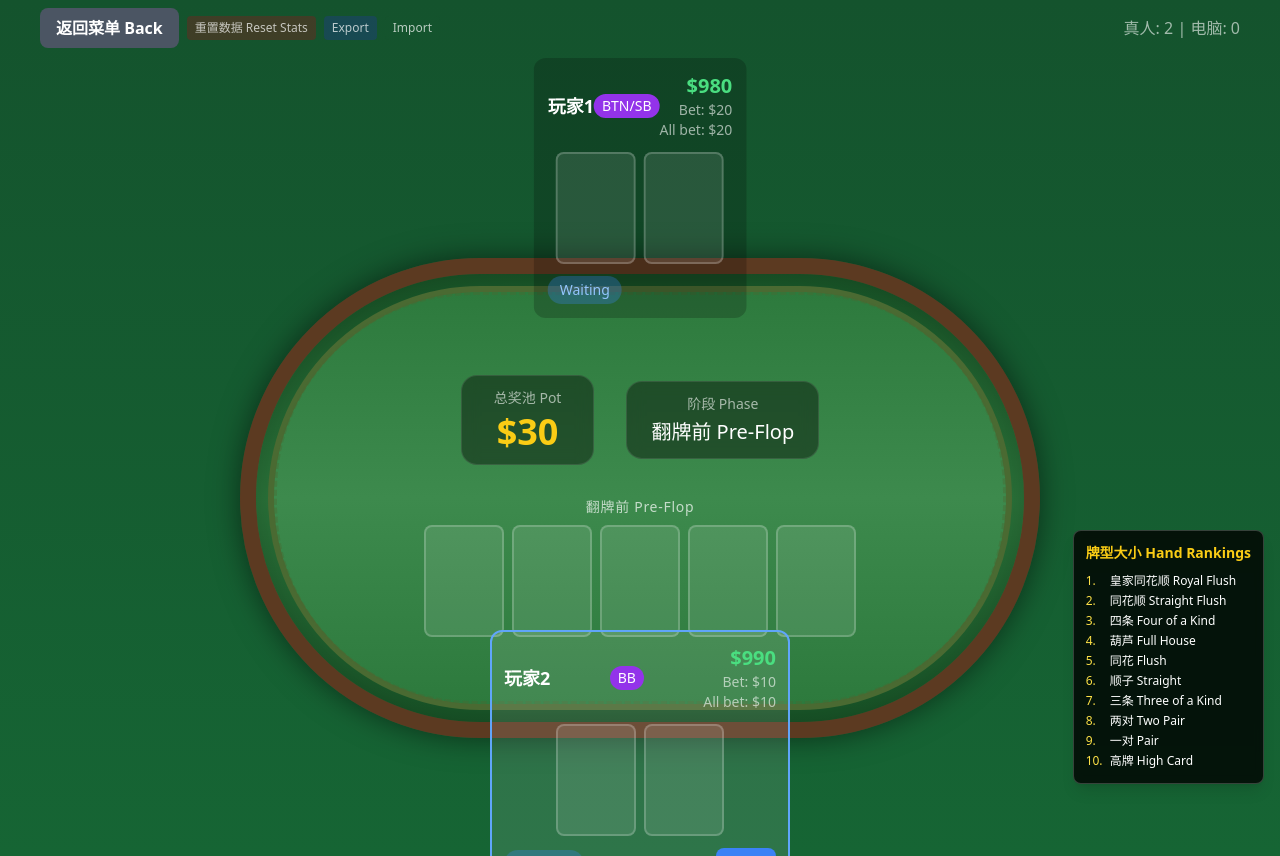
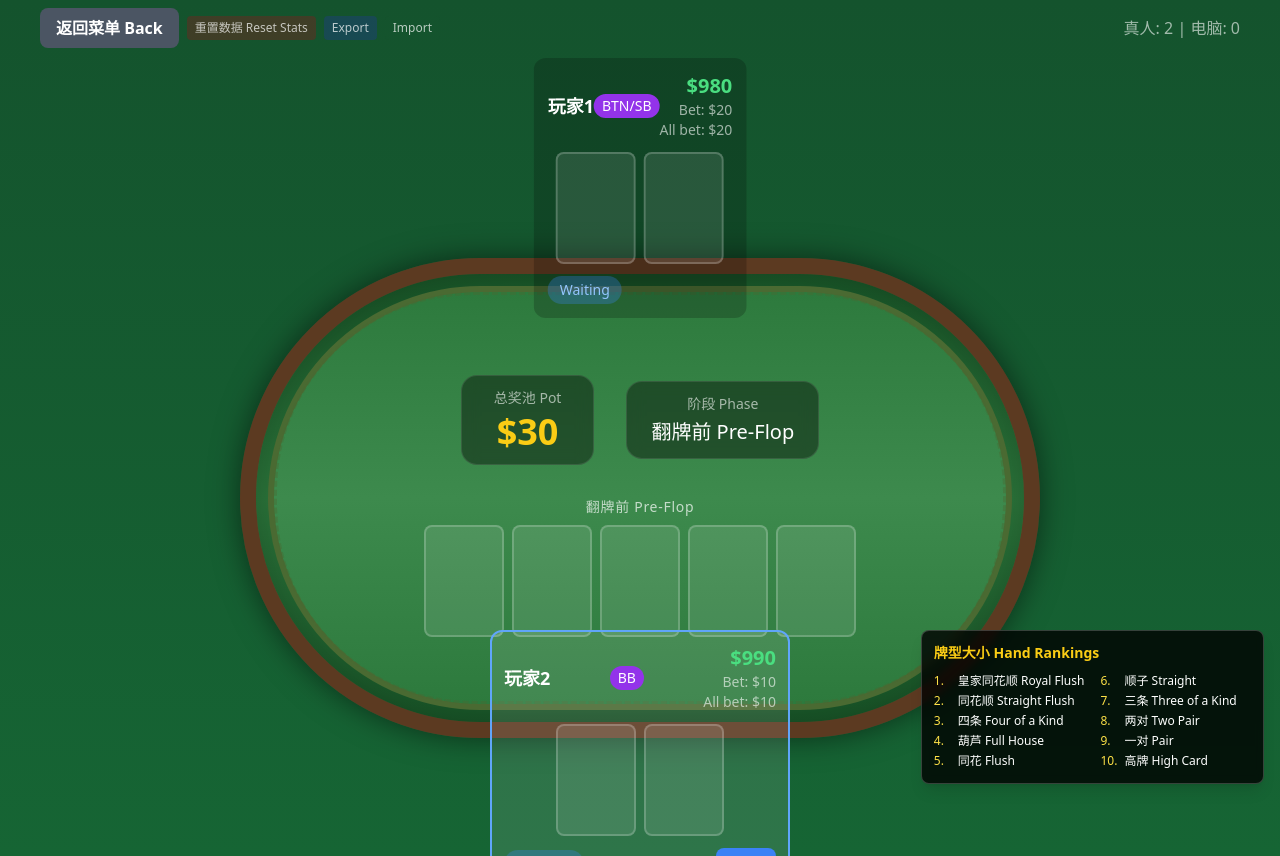
Before and after one commit to CatherineLiyuankun/texas-poker, a React (Vite) app: page / in a window 1280 px wide. Both pictures are taken after a click on the button "开始游戏 Start Game". Built offline with nearby package versions, Linux system fonts and the light colour scheme.

Commit message:
HandRank 牌大小- 屏幕 < 1330px：两列显示（左列 1-5，右列 6-10） - 屏幕 >= 1330px：单列显示（原布局）

```diff
--- a/src/components/HandRankingGuide.tsx
+++ b/src/components/HandRankingGuide.tsx
@@ -18,6 +18,7 @@ export const HandRankingGuide: React.FC = () => {
   return (
     <div className="fixed bottom-4 right-4 bg-black/80 backdrop-blur-sm rounded-lg p-3 text-white text-xs shadow-lg border border-white/20">
       <div className="font-bold mb-2 text-yellow-400 text-sm">牌型大小 Hand Rankings</div>
+      <div className="grid grid-cols-2 grid-rows-5 grid-flow-col min-[1330px]:grid-cols-1 min-[1330px]:grid-flow-row gap-x-4">
         {HAND_RANKS_IN_ORDER.map((rank, index) => (
           <div key={rank} className="flex items-center gap-2 py-0.5">
             <span className="text-yellow-300 w-4">{1 + index}.</span>
@@ -25,5 +26,6 @@ export const HandRankingGuide: React.FC = () => {
           </div>
         ))}
       </div>
+    </div>
   );
 };
```
Lines whose indentation alone changed are shown as unchanged.
